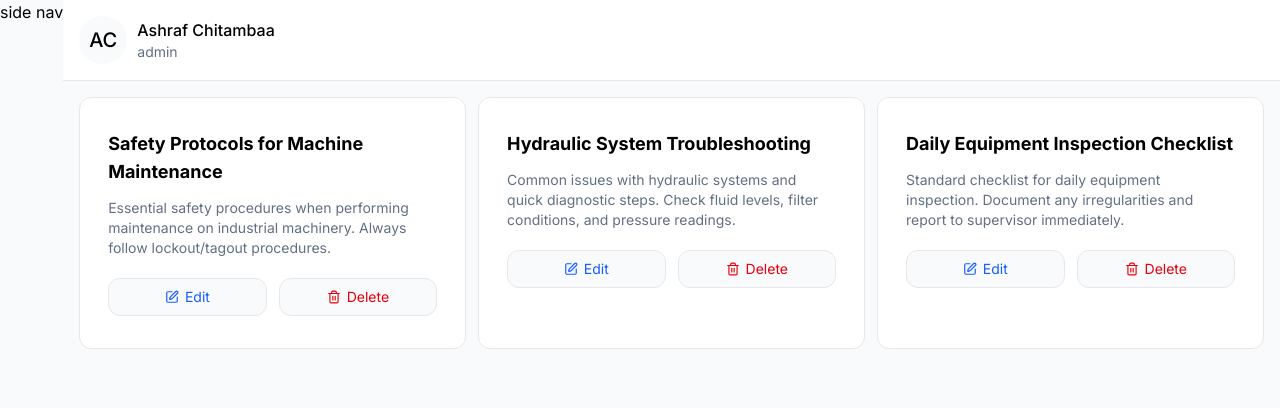
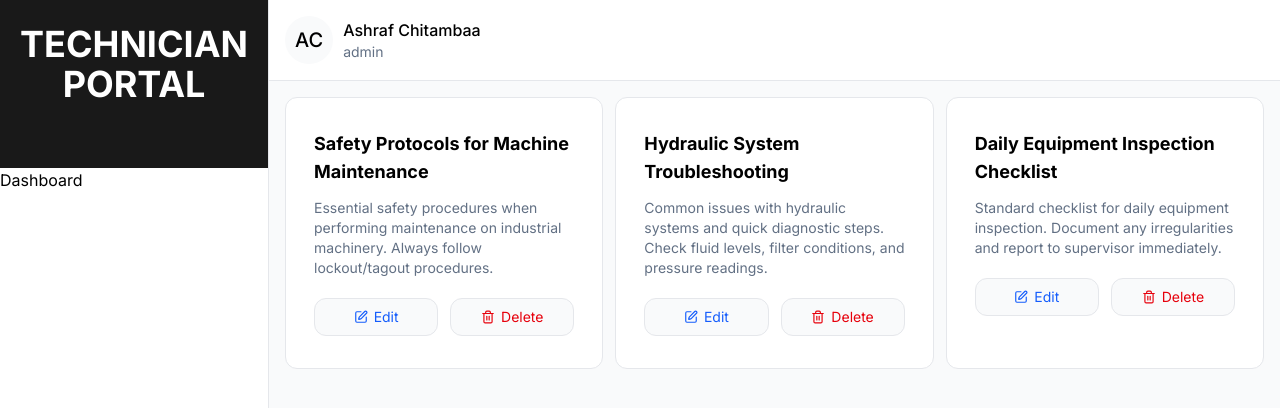
Before and after one commit to AshrafChitamba/react-frontend-assessment, a React (Vite) app: page / in a window 1280 px wide. Shown: the top 408 px of the page. Built offline with nearby package versions, Linux system fonts and the light colour scheme.

Commit message:
style - sidenav

```diff
--- a/src/components/SideNav.tsx
+++ b/src/components/SideNav.tsx
@@ -1,3 +1,17 @@
+import { Link } from "@tanstack/react-router";
+
 export const SideNav = () => {
-  return <aside>side nav</aside>;
+  return (
+    <aside className="border-r h-screen bg-white">
+      <div className="bg-black/90 text-white px-5 pt-6 pb-16">
+        <h1 className="text-4xl font-bold text-center uppercase">
+          Technician <br /> Portal
+        </h1>
+      </div>
+
+      <nav>
+        <Link to="/">Dashboard</Link>
+      </nav>
+    </aside>
+  );
 };
```
